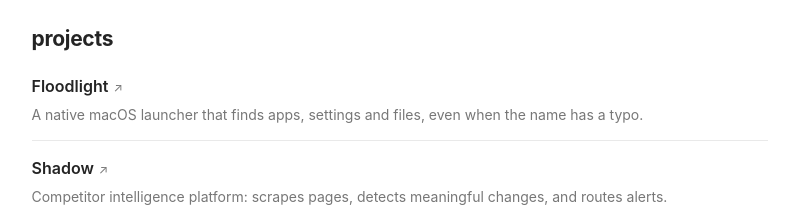
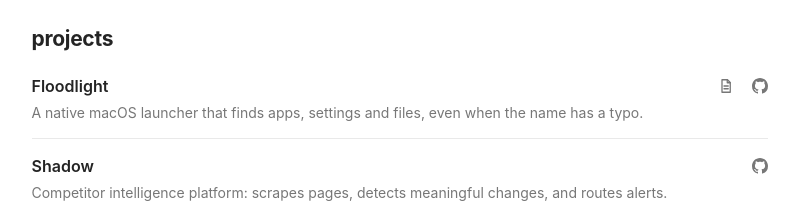
Before and after one commit to pradyuns/pradyuns.github.io, a plain HTML site: page index.html in a window 1280 px wide. Shown: the part 739-952 px from the top of the page, 233-1032 px from the left. Drawn offline with Linux system fonts and the light colour scheme.

Commit message:
Show GitHub and blog post icons on projects

```diff
--- a/app.js
+++ b/app.js
@@ -111,30 +111,37 @@ for (const item of site.experience) {
   row.append(icon, label, node('span', 'experience-period', item.period));
   $('#experience-list').append(row);
 }
+const slugify = (text) => text.toLowerCase().replace(/[^a-z0-9]+/g, '-').replace(/^-+|-+$/g, '');
+for (const note of site.notes) note.slug = note.slug || slugify(note.title);
 for (const project of site.projects) {
   const url = project.url ? safeUrl(project.url) : null;
   const row = node('li', 'project-row');
   const copy = node('div', 'project-copy');
-  const title = node('h3', '');
+  const title = node('h3', '', project.name);
+  const head = node('div', 'project-head');
+  const icons = node('div', 'project-icons');
+  const iconLink = (href, label, svg, external) => {
+    const link = node('a', 'project-icon');
+    link.href = href;
+    if (external) { link.target = '_blank'; link.rel = 'noopener noreferrer'; }
+    link.setAttribute('aria-label', label);
+    link.title = label;
+    link.innerHTML = svg;
+    icons.append(link);
+  };
+  // An optional `note` (a note's slug) adds a link to that project's write-up.
+  const note = project.note ? site.notes.find((item) => item.slug === project.note) : null;
+  if (note) {
+    iconLink(`#notes/${note.slug}`, `Read the ${project.name} note`, '<svg viewBox="0 0 16 16" width="16" height="16" aria-hidden="true" fill="none" stroke="currentColor" stroke-width="1.3" stroke-linecap="round" stroke-linejoin="round"><path d="M4 1.75h5.5L12.25 4.5v9.75H4z"/><path d="M9.25 1.75V4.75h3M6 8h4.25M6 10.75h4.25"/></svg>');
+  }
   if (url) {
-    const link = node('a', 'project-link', project.name);
-    const arrow = node('span', 'project-arrow', '↗');
-    arrow.setAttribute('aria-hidden', 'true');
-    link.append(arrow);
-    link.href = url;
-    link.target = '_blank';
-    link.rel = 'noopener noreferrer';
-    link.setAttribute('aria-label', `${project.name} on GitHub (opens in a new tab)`);
-    title.append(link);
-  } else {
-    title.textContent = project.name;
+    iconLink(url, `${project.name} on GitHub (opens in a new tab)`, '<svg viewBox="0 0 16 16" width="16" height="16" aria-hidden="true" fill="currentColor"><path d="M8 0c4.42 0 8 3.58 8 8a8.013 8.013 0 0 1-5.45 7.59c-.4.08-.55-.17-.55-.38 0-.27.01-1.13.01-2.2 0-.75-.25-1.23-.54-1.48 1.78-.2 3.65-.88 3.65-3.95 0-.88-.31-1.59-.82-2.15.08-.2.36-1.02-.08-2.12 0 0-.67-.22-2.2.82-.64-.18-1.32-.27-2-.27-.68 0-1.36.09-2 .27-1.53-1.03-2.2-.82-2.2-.82-.44 1.1-.16 1.92-.08 2.12-.51.56-.82 1.28-.82 2.15 0 3.06 1.86 3.75 3.64 3.95-.23.2-.44.55-.51 1.07-.46.21-1.61.55-2.33-.66-.15-.24-.6-.83-1.23-.82-.67.01-.27.38.01.53.34.19.73.9.82 1.13.16.45.68 1.31 2.69.94 0 .67.01 1.3.01 1.49 0 .21-.15.45-.55.38A7.995 7.995 0 0 1 0 8c0-4.42 3.58-8 8-8Z"/></svg>', true);
   }
-  copy.append(title, node('p', '', project.description));
+  head.append(title, icons);
+  copy.append(head, node('p', '', project.description));
   row.append(copy);
   $('#project-list').append(row);
 }
-const slugify = (text) => text.toLowerCase().replace(/[^a-z0-9]+/g, '-').replace(/^-+|-+$/g, '');
-for (const note of site.notes) note.slug = note.slug || slugify(note.title);
 for (const target of ['#home-notes', '#notes-list']) {
   if (!site.notes.length) $(target).append(node('p', 'empty', 'nothing here yet.'));
   for (const note of site.notes) {
--- a/site-data.js
+++ b/site-data.js
@@ -17,8 +17,9 @@ window.portfolioData = {
     { company: 'ON24', logoUrl: 'https://companieslogo.com/img/orig/ONTF-e4ed83bd.svg', role: 'Data Science Intern, AI/ML', period: 'May - Aug 2024' },
     { company: 'UC Davis', logoUrl: 'https://upload.wikimedia.org/wikipedia/commons/f/f3/The_University_of_California_Davis.svg', logoFallbackUrl: 'https://thumb.wikimedia.org/wikipedia/commons/thumb/f/f3/The_University_of_California_Davis.svg/960px-The_University_of_California_Davis.svg.png', role: 'B.S. Computer Science', period: '2022–2026' },
   ],
+  // Add `note: '<note slug>'` to a project to link its blog post.
   projects: [
-    { name: 'Floodlight', description: 'A native macOS launcher that finds apps, settings and files, even when the name has a typo.', url: 'https://github.com/pradyuns/Floodlight' },
+    { name: 'Floodlight', description: 'A native macOS launcher that finds apps, settings and files, even when the name has a typo.', url: 'https://github.com/pradyuns/Floodlight', note: 'floodlight' },
     { name: 'Shadow', description: 'Competitor intelligence platform: scrapes pages, detects meaningful changes, and routes alerts.', url: 'https://github.com/pradyuns/shadow' },
     { name: 'Visual Agent Debugger', description: 'A local-first debugger for stepping through recorded AI agent traces and comparing runs.', url: 'https://github.com/pradyuns/visual-agent-debugger' },
     { name: 'Fan Experience Agent', description: 'An agentic system that turns ticket purchases into personalized pre-event dining plans.', url: 'https://github.com/pradyuns/fan-experience-agent' },
--- a/styles.css
+++ b/styles.css
@@ -96,3 +96,13 @@ html{scrollbar-gutter:stable}
 .note-table{margin:0 0 24px;overflow-x:auto}.note-table table{width:100%;border-collapse:collapse;font-size:14px;line-height:1.5;font-variant-numeric:tabular-nums}
 .note-table th,.note-table td{padding:9px 10px;border-bottom:1px solid var(--line);text-align:right;vertical-align:top}.note-table th:first-child,.note-table td:first-child{text-align:left;padding-left:0;min-width:200px}.note-table th:last-child,.note-table td:last-child{padding-right:0}
 .note-table th{font-weight:600;color:var(--muted);font-size:13px;white-space:nowrap}.note-table tbody tr:last-child td{border-bottom:0}
+
+/* Project names are links: the same thin underline as the nav, no arrow. */
+.project-link{text-decoration:underline;text-decoration-color:var(--link);text-underline-offset:5px;text-decoration-thickness:1px}
+
+/* Plain project names with small icon links on the right (blog post, GitHub). */
+.project-head{display:flex;align-items:center;justify-content:space-between;gap:16px}
+.project-icons{display:flex;align-items:center;gap:2px;margin:-6px -8px -6px 0;flex-shrink:0}
+.project-icon{display:grid;place-items:center;width:32px;height:32px;border-radius:5px;color:var(--muted)}
+.project-icon:hover,.project-icon:focus-visible{color:var(--link)}
+@media(max-width:520px){.project-icons{gap:0;margin:-11px -14px -11px 0}.project-icon{width:44px;height:44px}}
```
